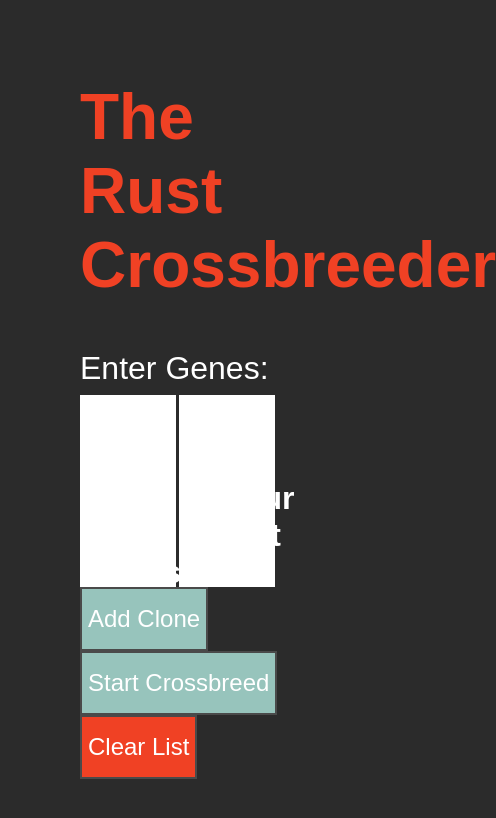
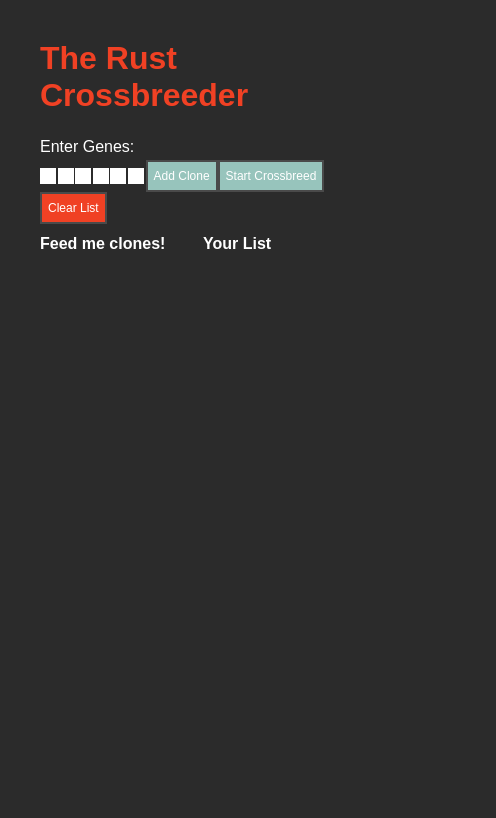
Before and after one commit to Jachub123/gene_counting, a Next.js app: page / in a window 390 px wide. Shown: the top 818 px of the page, 496 px wide, since content can reach past the window. Built offline with nearby package versions, Linux system fonts and the light colour scheme.

Commit message:
mobile friendlyness added

```diff
--- a/styles/styles.scss
+++ b/styles/styles.scss
@@ -4,8 +4,17 @@ body {
   color: white;
   font-family: Arial, Helvetica, sans-serif;
 }
+
+html {
+  font-size: 8px;
+}
+@media (min-width: 768px) {
+  html {
+    font-size: 16px;
+  }
+}
 .flex1 {
-  height: 4rem;
+  height: 10%;
 }
 .flex {
   width: 100%;
@@ -33,8 +42,8 @@ body {
   width: 50%;
 }
 .geneInput {
-  width: 6rem;
-  height: 4rem;
+  width: 2rem;
+  height: 2rem;
   border: none;
   margin-right: 0.2rem;
 }
```
